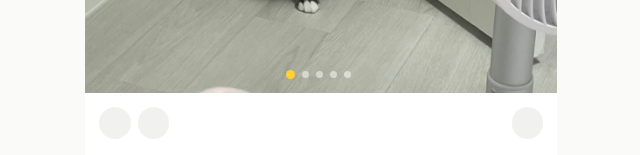
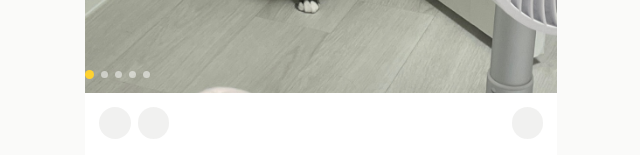
Before and after one commit to ppyom/yebok, a Next.js app: page / in a window 1280 px wide. Shown: the part 442-597 px from the top of the page, without its empty margins (319-959 px from the left). Built offline with nearby package versions, Linux system fonts and the light colour scheme; some icons are missing.

Commit message:
♻️ PageIndicator 처리 방식 수정

```diff
--- a/src/components/post/image-slider/page-indicator.tsx
+++ b/src/components/post/image-slider/page-indicator.tsx
@@ -7,10 +7,15 @@ interface Props {
 
 export const PageIndicator = ({ current, pages }: Props) => {
   return (
-    <div className="absolute bottom-4 left-1/2 h-2.5 w-20 -translate-x-1/2 overflow-hidden">
+    <div
+      className={cn(
+        'absolute bottom-4 flex h-2.5 w-20 items-center self-center overflow-hidden',
+        pages <= 5 && 'justify-center',
+      )}
+    >
       <div
-        className="absolute top-0 flex items-center gap-2 duration-300"
-        style={{ left: `-${Math.min(current, pages - 3) - 2}rem` }}
+        className="absolute top-0 flex items-center justify-center gap-2 duration-300"
+        style={pages > 5 ? { translate: `-${Math.min(current, pages - 3) - 2}rem` } : undefined}
       >
         {Array.from({ length: pages }).map((_, idx) => (
           <div
```
